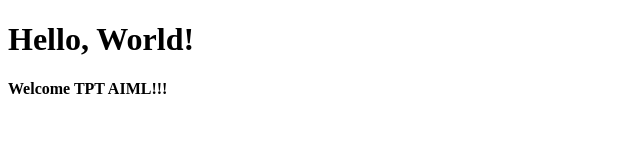
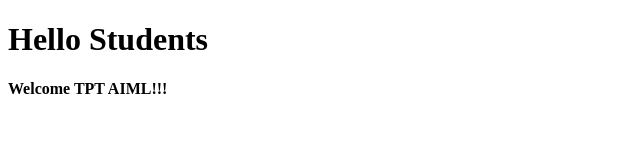
Before and after one commit to ThaiyananthVS/Htmlweb, a plain HTML site: page index.html in a window 1280 px wide. Shown: the whole page, without its empty margins (0-640 px from the left). Drawn offline with Linux system fonts and the light colour scheme.

Commit message:
index.html

```diff
--- a/index.html
+++ b/index.html
@@ -4,7 +4,7 @@
     <title>Hello World</title>
 </head>
 <body>
-    <h1>Hello, World!</h1>
+    <h1>Hello Students</h1>
     <h4>Welcome TPT AIML!!!</h4>
 </body>
 </html>
```
